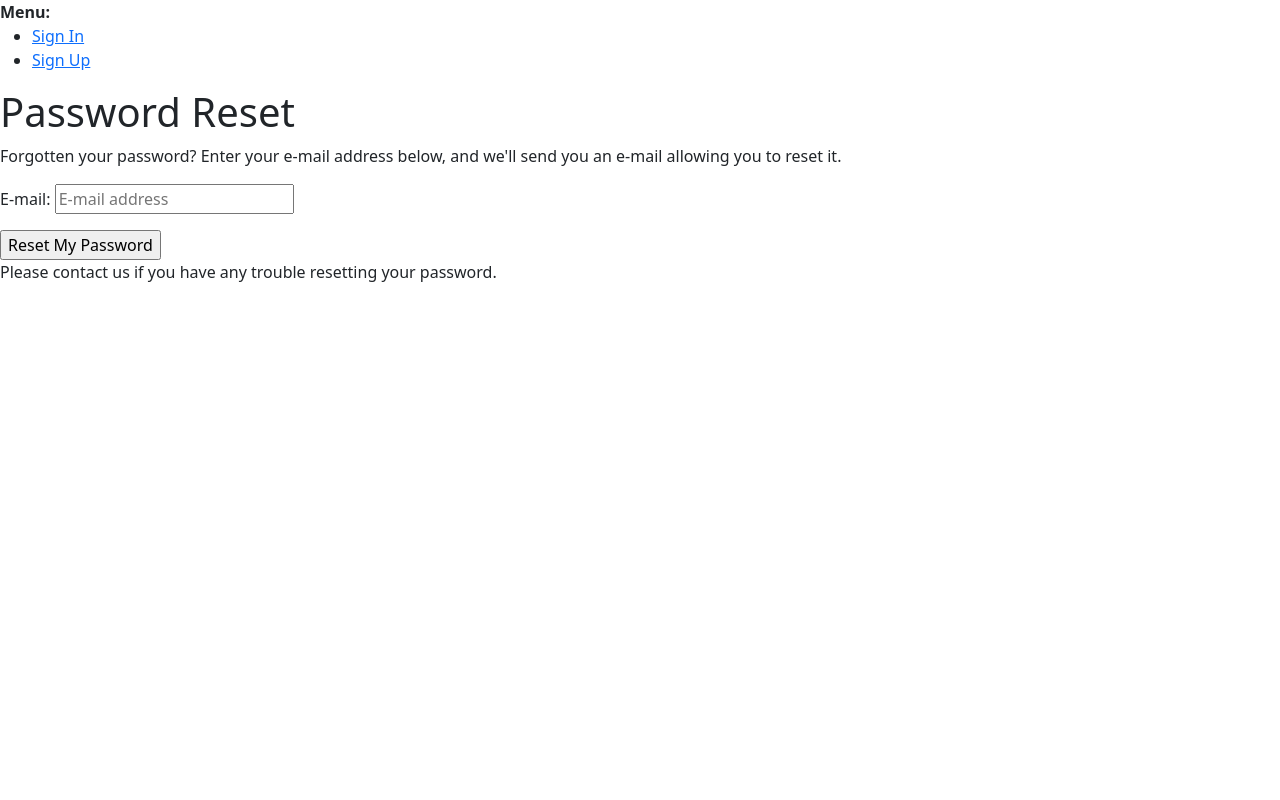
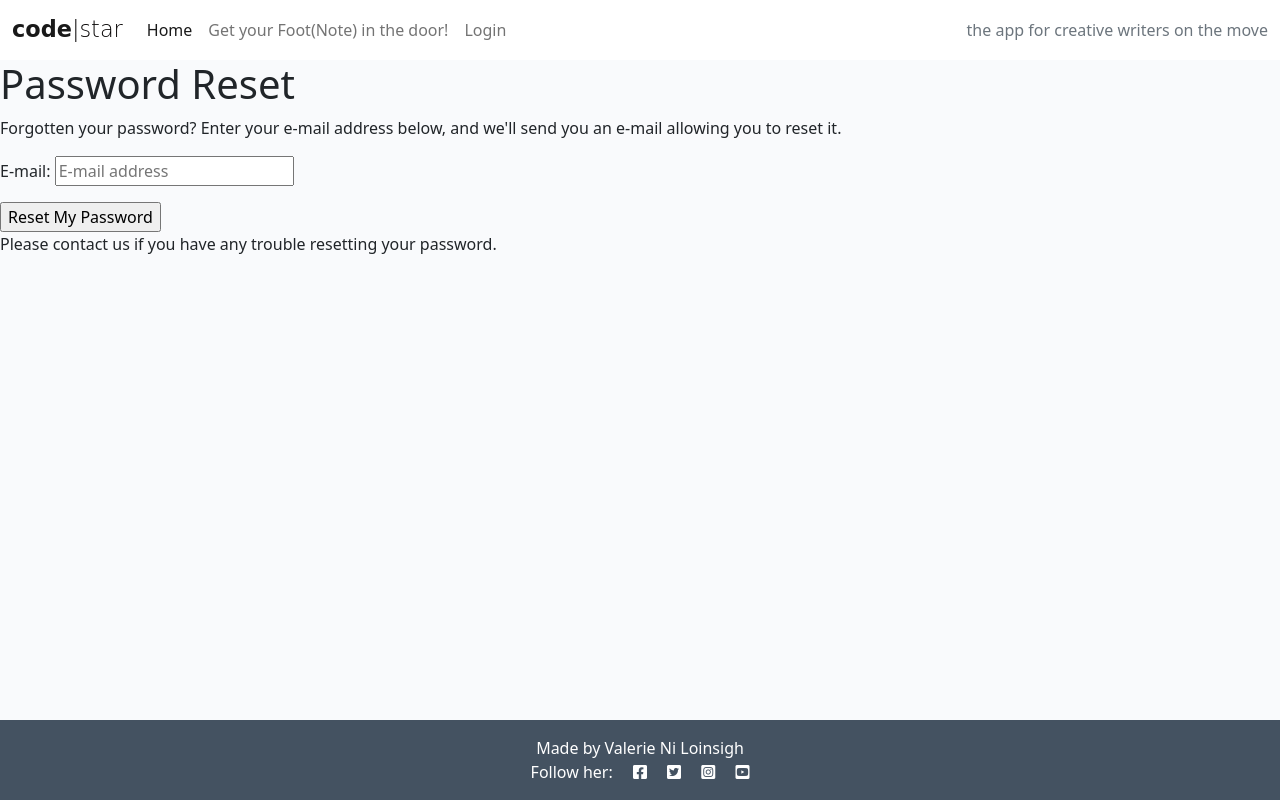
Before and after one commit to valerieniloinsigh31/footnote-app, a Django app: page /accounts/password/reset/ in a window 1280 px wide. Run offline with Django 3.2, Linux system fonts and the light colour scheme.

Commit message:
Updated base.html file

```diff
--- a/templates/base.html
+++ b/templates/base.html
@@ -1,8 +1,11 @@
 {% load static %}
+
 <!DOCTYPE html>
-<html>
+<html class="h-100">
+
 <head>
-    <title>FootNote App</title>
+    <title>CodeStar Blog</title>
+
     <link rel="preconnect" href="https://fonts.gstatic.com">
     <link href="https://fonts.googleapis.com/css2?family=Roboto:wght@300&display=swap" rel="stylesheet">
     <link href="https://fonts.googleapis.com/css2?family=Lato:wght@300;700&display=swap" rel="stylesheet">
@@ -14,37 +17,81 @@
         integrity="sha384-gtEjrD/SeCtmISkJkNUaaKMoLD0//ElJ19smozuHV6z3Iehds+3Ulb9Bn9Plx0x4" crossorigin="anonymous">
     </script>
     <link rel="stylesheet" href="{% static 'css/style.css' %}">
+
 </head>
-  <body>
-    {% block body %}
 
-    {% if messages %}
-    <div>
-      <strong>Messages:</strong>
-      <ul>
-        {% for message in messages %}
-        <li>{{message}}</li>
-        {% endfor %}
-      </ul>
-    </div>
+<body class="d-flex flex-column h-100 main-bg">
+
+    <!-- Navigation -->
+
+    <nav class="navbar navbar-expand-lg navbar-light bg-white">
+        <div class="container-fluid">
+            <a class="navbar-brand" href="{% url 'home' %}"><span class="brand">c<span class="red-o">o</span>de<span
+                        class="thin">|star</span></span></span></a>
+            <button class="navbar-toggler" type="button" data-bs-toggle="collapse" data-bs-target="#navbarText"
+                aria-controls="navbarText" aria-expanded="false" aria-label="Toggle navigation">
+                <span class="navbar-toggler-icon"></span>
+            </button>
+            <div class="collapse navbar-collapse" id="navbarText">
+                <ul class="navbar-nav me-auto mb-2 mb-lg-0">
+                    <li class="nav-item">
+                        <a class="nav-link active" aria-current="page" href="{% url 'home' %}">Home</a>
+                    </li>
+                    {% if user.is_authenticated %}
+                    <li class="nav-item">
+                        <a class="nav-link" href="{% url 'account_logout' %}">Logout</a>
+                    </li>
+                    {% else %}
+                    <li class="nav-item">
+                        <a class="nav-link" href="{% url 'account_signup' %}">Get your Foot(Note) in the door!</a>
+                    </li>
+                    <li class="nav-item">
+                        <a class="nav-link" href="{% url 'account_login' %}">Login</a>
+                    </li>
                     {% endif %}
 
-    <div>
-      <strong>Menu:</strong>
-      <ul>
-        {% if user.is_authenticated %}
-        <li><a href="{% url 'account_email' %}">Change E-mail</a></li>
-        <li><a href="{% url 'account_logout' %}">Sign Out</a></li>
-        {% else %}
-        <li><a href="{% url 'account_login' %}">Sign In</a></li>
-        <li><a href="{% url 'account_signup' %}">Sign Up</a></li>
-        {% endif %}
                 </ul>
+                <span class="navbar-text text-muted">
+                    the app for creative writers on the move
+                </span>
             </div>
+        </div>
+    </nav>
+    <div class="container">
+        <div class="row">
+            <div class="col-md-8 offset-md-2">
+                {% for message in messages %}
+                <div class="alert {{ message.tags }} alert-dismissible fade show" id="msg" role="alert">
+                    {{ message | safe }}
+                    <button type="button" class="btn-close" data-bs-dismiss="alert" aria-label="Close"></button>
+                </div>
+                {% endfor %}
+            </div>
+        </div>
+    </div>
+
+    <main class="flex-shrink-0 main-bg">
+
         {% block content %}
-    {% endblock %}
-    {% endblock %}
-    {% block extra_body %}
-    {% endblock %}
+        <!-- Content Goes here -->
+        {% endblock content %}
+    </main>
+
+    <!-- Footer -->
+    <footer class="footer mt-auto py-3 dark-bg">
+        <p class="m-0 text-center text-white">Made by Valerie Ni Loinsigh</p>
+        <p class="m-0 text-center text-white">Follow her: <i class="fab fa-facebook-square ms-3"></i>
+            <i class="fab fa-twitter-square ms-3"></i>
+            <i class="fab fa-instagram-square ms-3"></i>
+            <i class="fab fa-youtube-square ms-3"></i></p>
+    </footer>
+    <script>
+        setTimeout(function () {
+            let messages = document.getElementById('msg');
+            let alert = new bootstrap.Alert(messages);
+            alert.close();
+        }, 2500);
+    </script>
 </body>
+
 </html>
```
Lines whose indentation alone changed are shown as unchanged.
